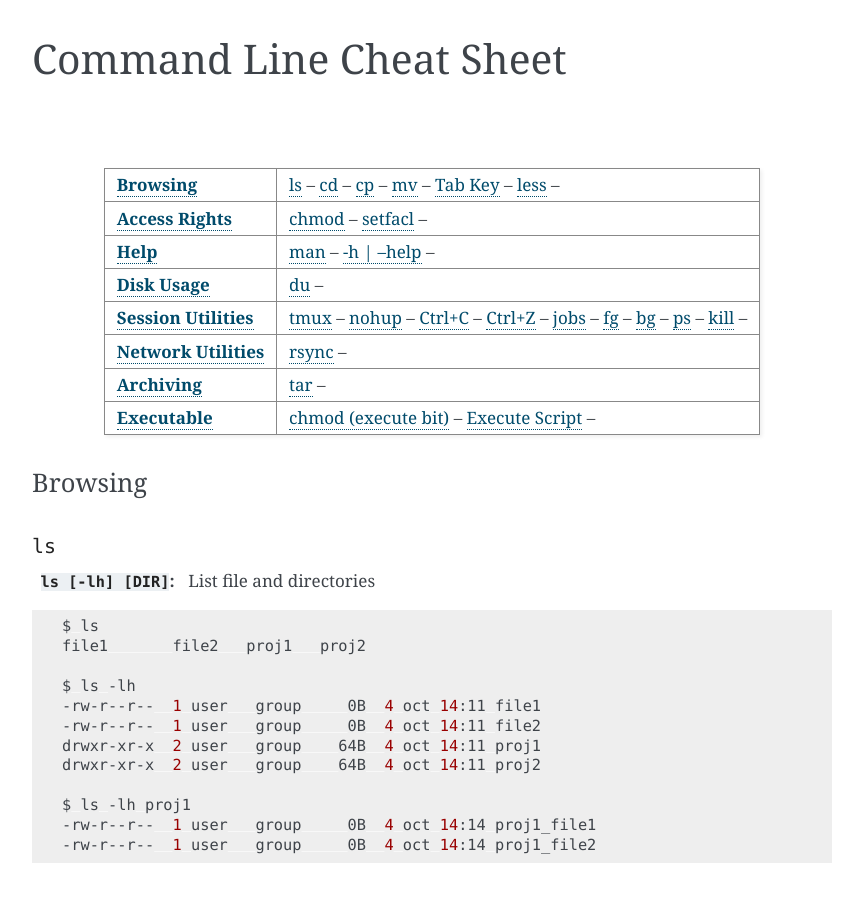
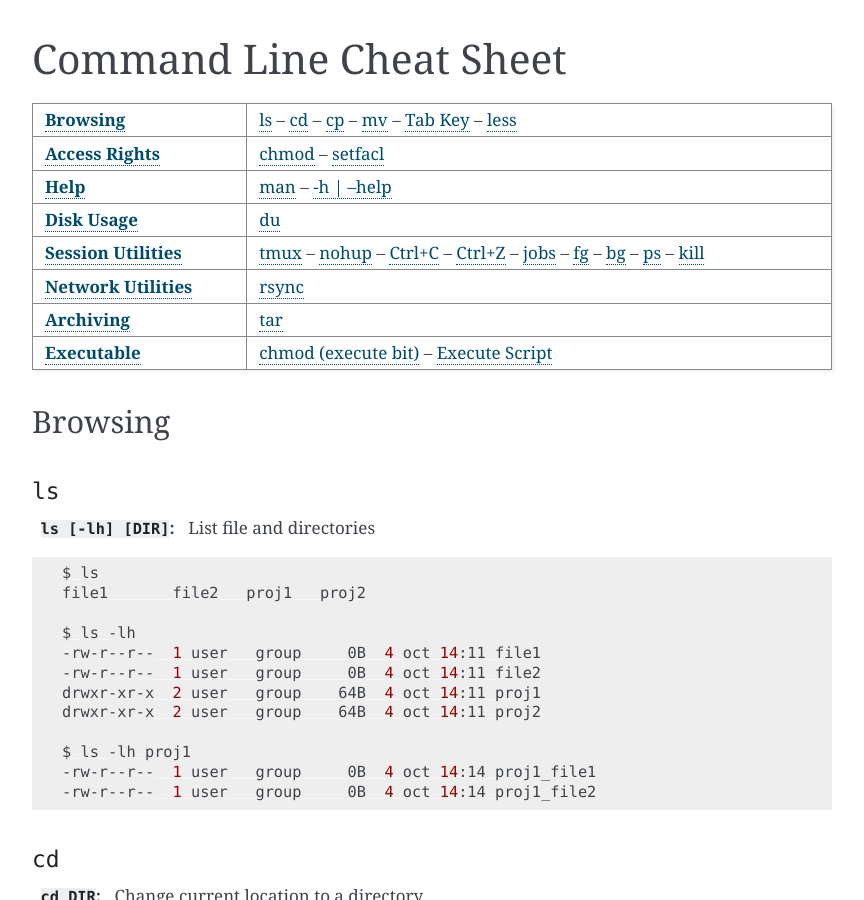
Before and after one commit to satyaog/cli-cheatsheet, a Sphinx documentation site: the page built from docs/source/index.rst, in a window 1280 px wide and 900 px high. Shown: the whole window, without its empty margins (168-1032 px from the left). Built offline with Sphinx 7.4.7, drawn with Linux system fonts in a browser that asks for light colours.

Commit message:
Update index.rst

```diff
--- a/docs/source/index.rst
+++ b/docs/source/index.rst
@@ -8,11 +8,10 @@ Command Line Cheat Sheet
 ########################
 
 \
-\
 
 .. list-table::
    :stub-columns: 1
-   :widths: auto
+   :width: 100%
 
    * - `Browsing`_
      - `ls`_ --
@@ -20,15 +19,15 @@ Command Line Cheat Sheet
        `cp`_ --
        `mv`_ --
        `Tab Key`_ --
-       `less`_ --
+       `less`_
    * - `Access Rights`_
      - `chmod`_ --
-       `setfacl`_ --
+       `setfacl`_
    * - `Help`_
      - `man`_ --
-       `-h | --help`_ --
+       `-h | --help`_
    * - `Disk Usage`_
-     - `du`_ --
+     - `du`_
    * - `Session Utilities`_
      - `tmux`_ --
        `nohup`_ --
@@ -38,14 +37,14 @@ Command Line Cheat Sheet
        `fg`_ --
        `bg`_ --
        `ps`_ --
-       `kill`_ --
+       `kill`_
    * - `Network Utilities`_
-     - `rsync`_ --
+     - `rsync`_
    * - `Archiving`_
-     - `tar`_ --
+     - `tar`_
    * - `Executable`_
      - `chmod (execute bit)`_ --
-       `Execute Script`_ --
+       `Execute Script`_
 
 ********
 Browsing
```
